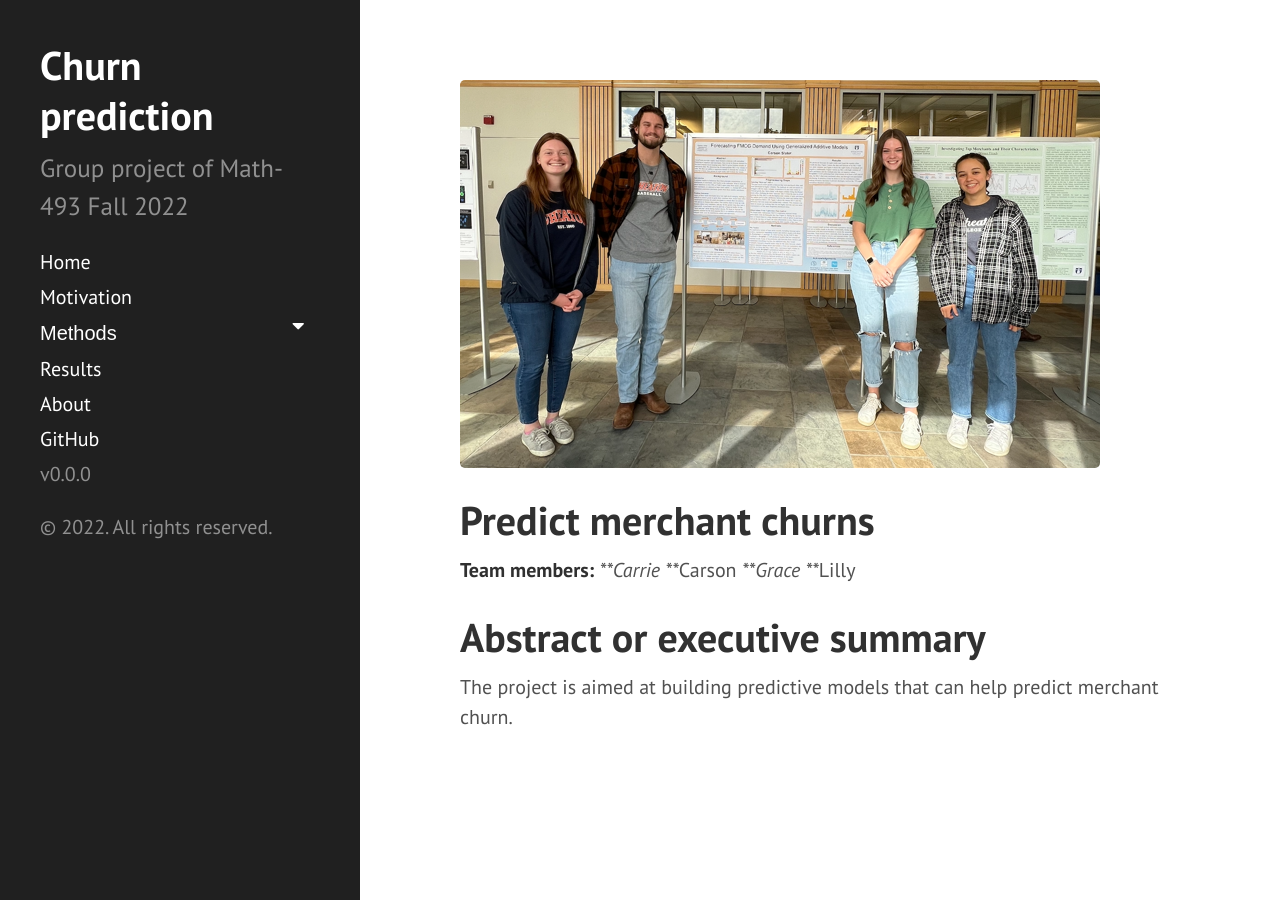
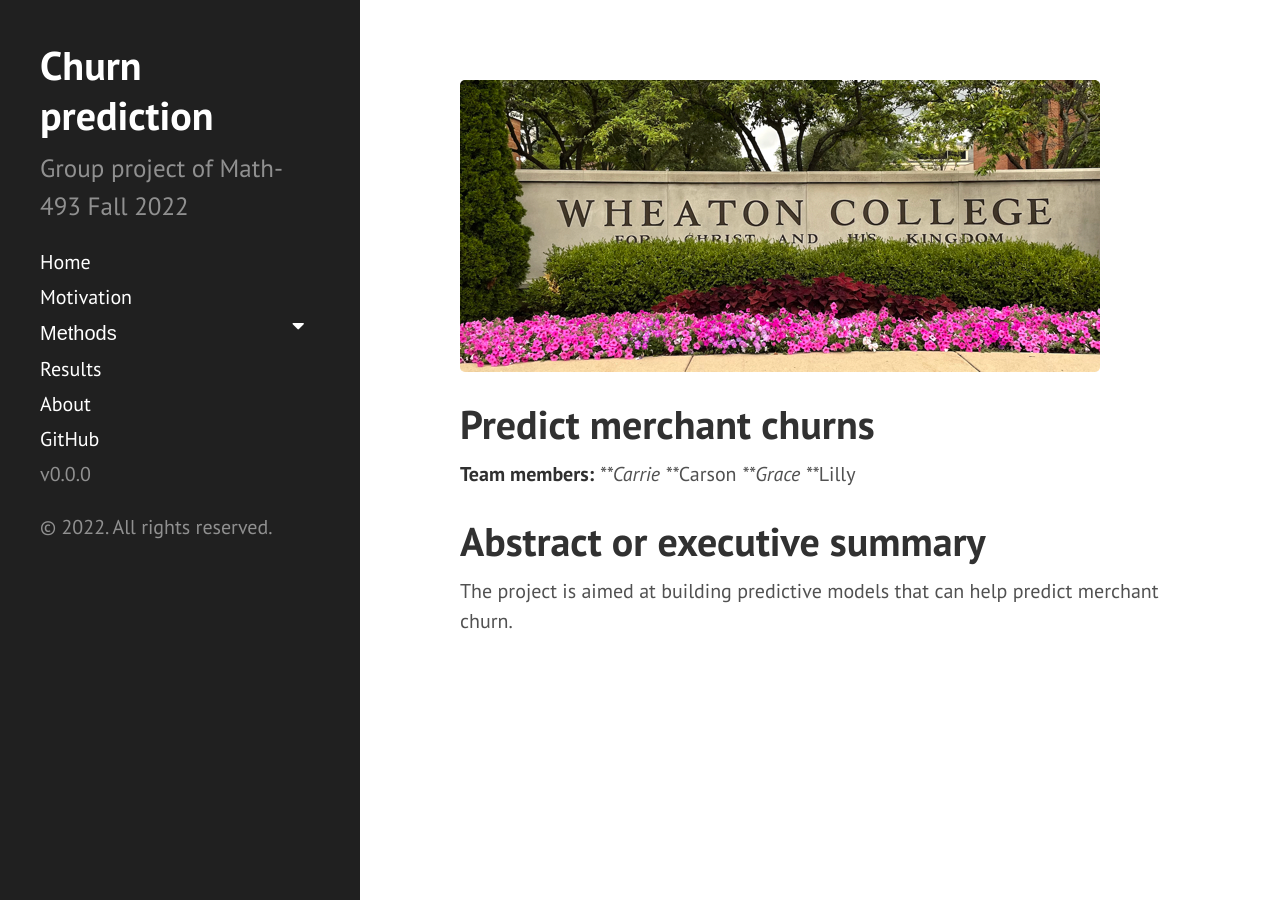
Before and after one commit to datasciencelifecycle/math493_fall2022, a Jekyll site: the page built from index.md, in a window 1280 px wide. Built offline with Jekyll 4.4.1, drawn with Linux system fonts in a browser that asks for light colours; the list of posts is cut into pages by our own code.

Commit message:
Update index.md

```diff
--- a/index.md
+++ b/index.md
@@ -2,7 +2,7 @@
 layout: default
 ---
 
-<img src="{{ site.url }}{{ site.baseurl }}/assets/img/group_picture.png">
+<img src="{{ site.url }}{{ site.baseurl }}/assets/img/college_medium.png">
 
 
 # Predict merchant churns
```
